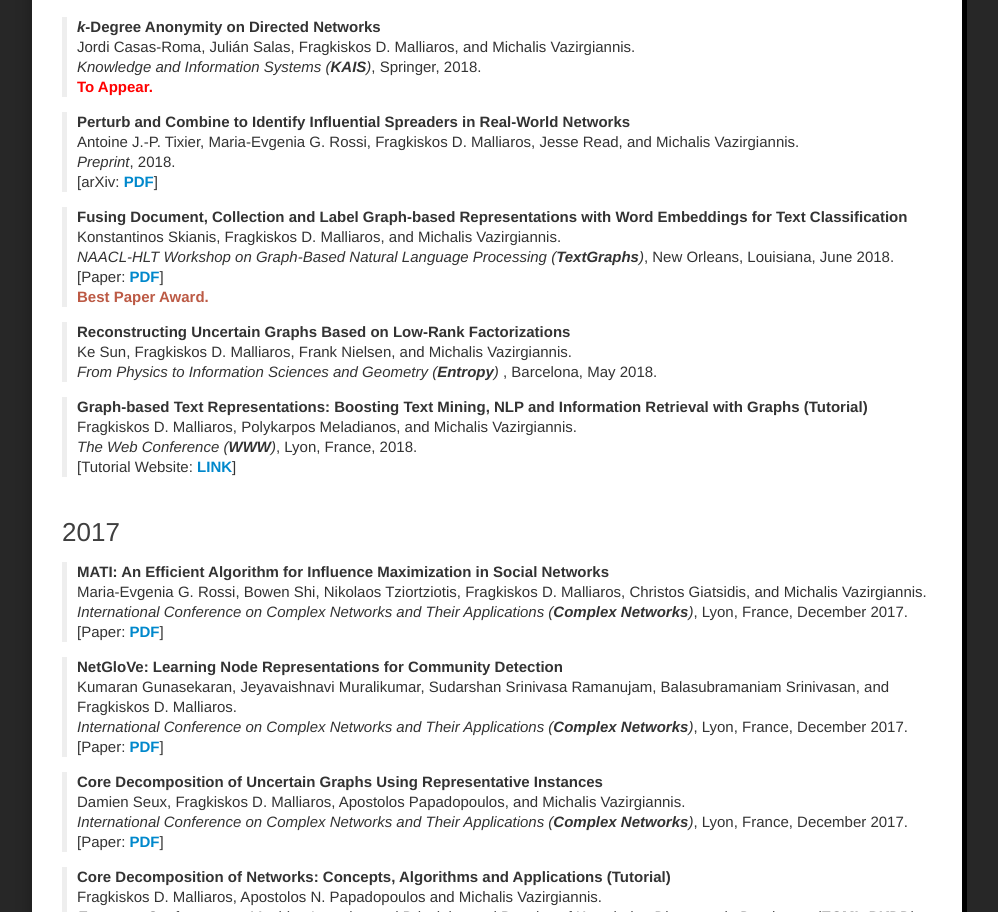
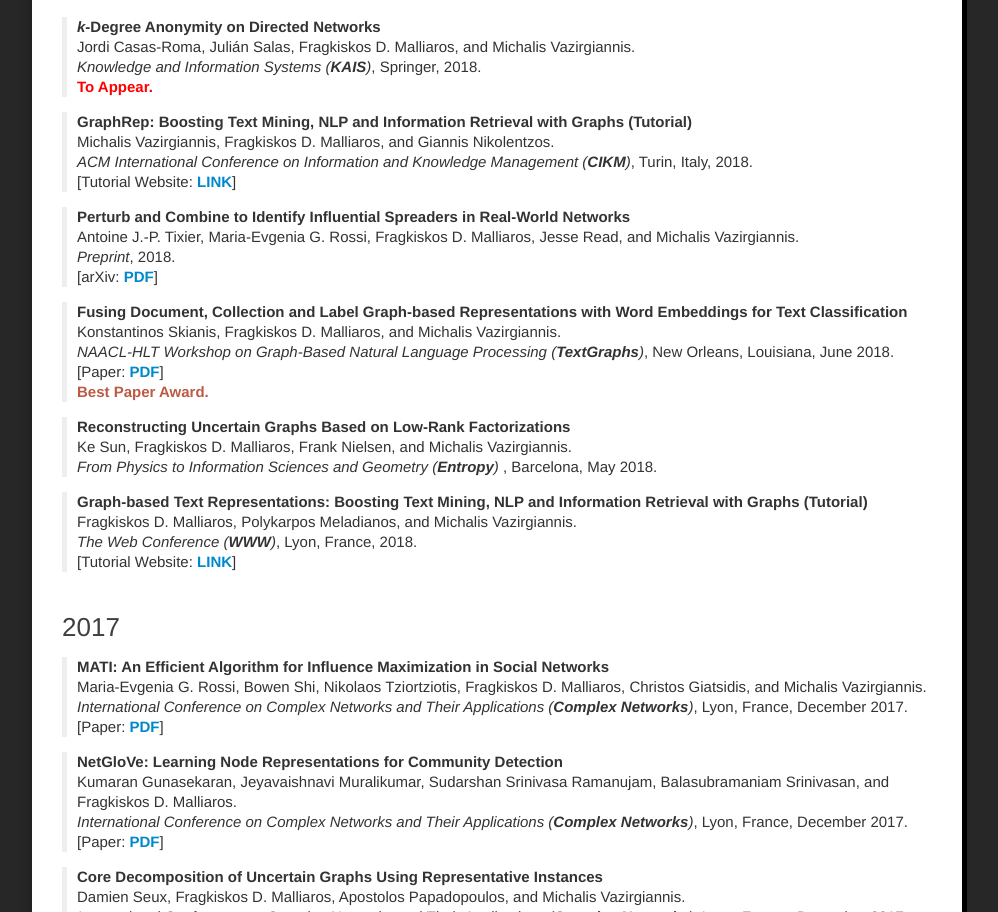
Before and after one commit to fragkiskosm/fragkiskosm.github.io, a plain HTML site: page index.htm in a window 1280 px wide. Shown: the part 1631-2543 px from the top of the page, without its empty margins (3-1001 px from the left). Drawn offline with Linux system fonts and the light colour scheme; files whose address does not match are found by name; a web font is replaced by a local one.

Commit message:
Html file edited

```diff
--- a/index.htm
+++ b/index.htm
@@ -178,6 +178,19 @@
                                     <div class="paper-other">
                                         <i>Knowledge and Information Systems (<b>KAIS</b>)</i>, Springer, 2018. <br/>
                                         <font color="red"> <b>To Appear. </b></font><br/>
+                                    </div>
+                                </li>
+
+                                <li>
+                                    <div class="paper-title">
+                                    GraphRep: Boosting Text Mining, NLP and Information Retrieval with Graphs (Tutorial)
+                                    </div>
+                                    <div class="paper-authors">
+                                         Michalis Vazirgiannis, Fragkiskos D. Malliaros, and Giannis Nikolentzos.
+                                    </div>
+                                    <div class="paper-other">
+                                        <i> ACM International Conference on Information and Knowledge Management  (<b>CIKM</b>)</i>, Turin, Italy, 2018. <br/>
+                                        [Tutorial Website: <a href="projects/graph_text_tutorial"> LINK</a>]
                                     </div>
                                 </li>
 
```
